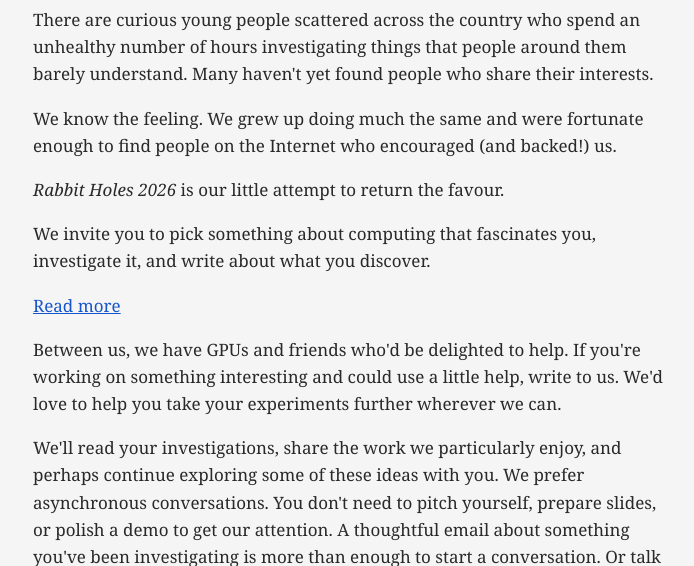
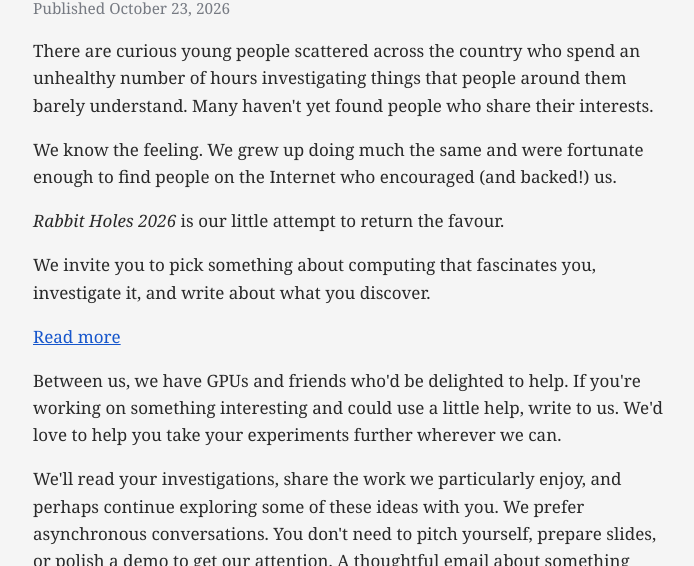
Before and after one commit to aspizu/threadlockers.github.io, a plain HTML site: page rabbit/index.html in a window 1280 px wide. Shown: the part 167-733 px from the top of the page, without its empty margins (287-981 px from the left). Drawn offline with Linux system fonts and the light colour scheme.

Commit message:
feat: date Rabbit Holes introduction

```diff
--- a/rabbit/index.html
+++ b/rabbit/index.html
@@ -9,6 +9,7 @@
 <body>
   <main>
     <h1>Rabbit Holes 2026</h1>
+    <p class="article-date">Published <time datetime="2026-10-23">October 23, 2026</time></p>
     <p>There are curious young people scattered across the country who spend an unhealthy number of hours investigating things that people around them barely understand. Many haven&#39;t yet found people who share their interests.</p>
     <p>We know the feeling. We grew up doing much the same and were fortunate enough to find people on the Internet who encouraged (and backed!) us.</p>
     <p><strong>Rabbit Holes 2026</strong> is our little attempt to return the favour.</p>
--- a/style.css
+++ b/style.css
@@ -15,6 +15,7 @@ h1, h2, h3 {
 h1 { font-size: 1.4em; }
 h2 { font-size: 1.2em; }
 h3 { font-size: 1em; }
+.article-date { margin-top: -.6em; color: #767a82; font-size: .9em; }
 strong { font-weight: normal; font-style: italic; }
 a { color: #1656cc; }
 a .link-icon { display: inline-block; width: 1em; height: 1em; max-width: none; margin-right: .28em; vertical-align: -.12em; object-fit: contain; }
```
